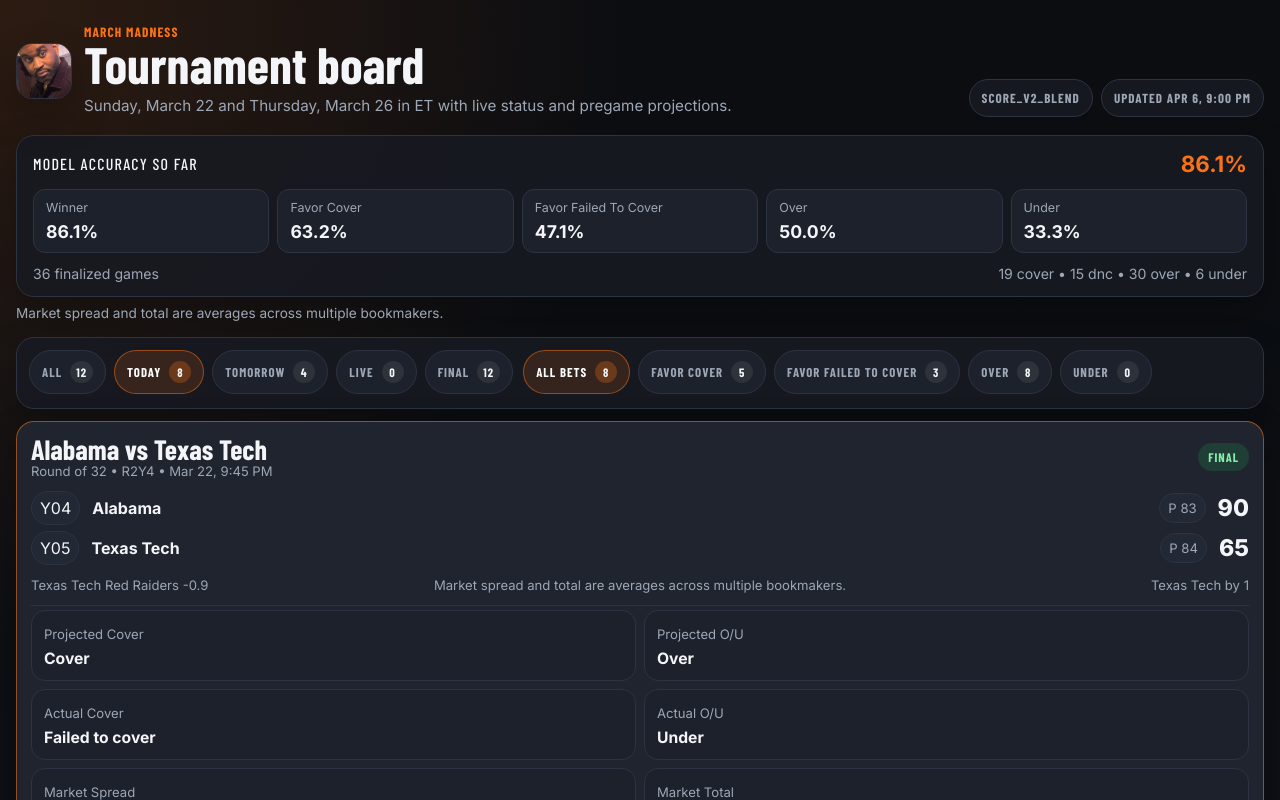
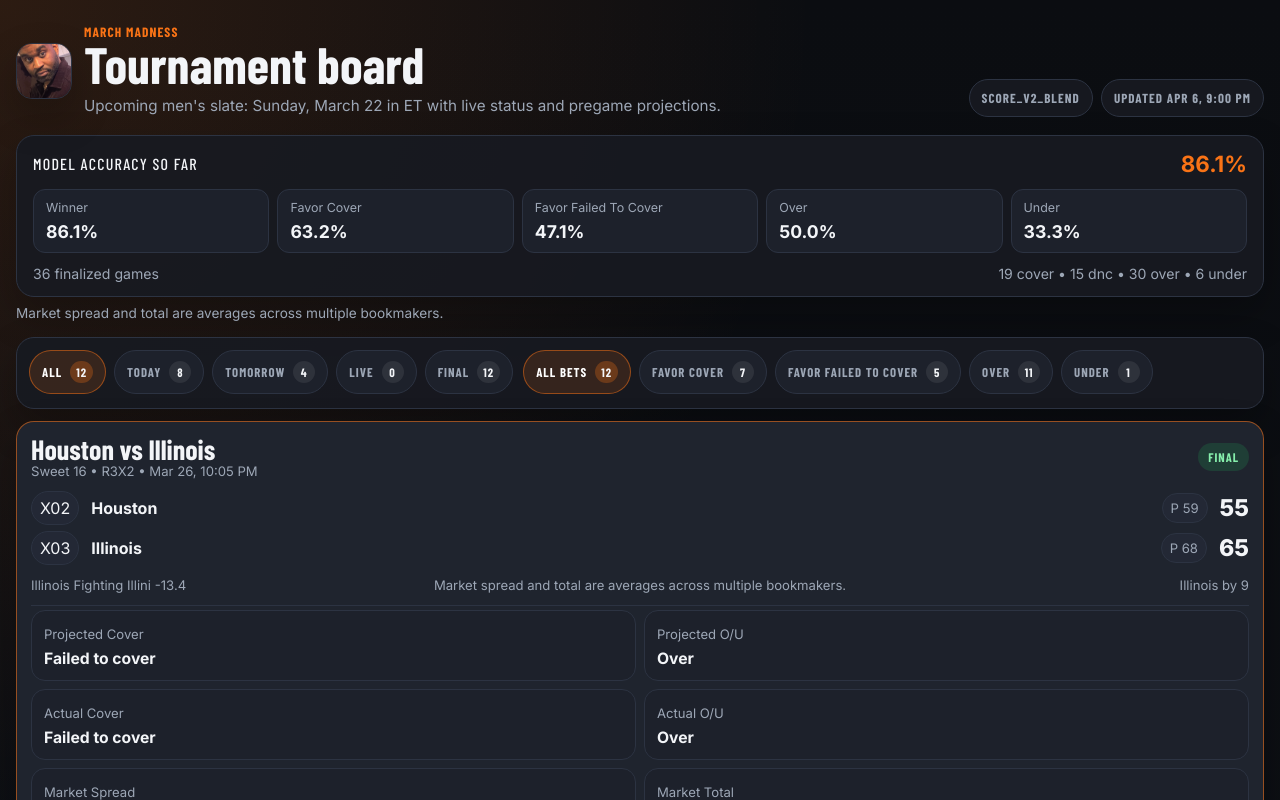
Before and after one commit to Jrosero21/degens, a React (Vite) app: page / in a window 1280 px wide. Shown: the top 800 px of the page. Built offline with nearby package versions, Linux system fonts and the light colour scheme; no server answers.

Commit message:
Fix literal today filter on board

```diff
--- a/src/App.jsx
+++ b/src/App.jsx
@@ -165,10 +165,16 @@
   return primaryDate;
 }
 
+function pickUpcomingSlateDate(games) {
+  const today = dateKeyWithOffset(0);
+  const datedGames = Array.from(new Set(games.map((game) => game.gameDate).filter(Boolean))).sort();
+  return datedGames.find((date) => date >= today) ?? datedGames.at(-1) ?? today;
+}
+
 function App() {
   const [board, setBoard] = useState(null);
   const [selectedGameId, setSelectedGameId] = useState(null);
-  const [filterMode, setFilterMode] = useState("today");
+  const [filterMode, setFilterMode] = useState("all");
   const [betFilterMode, setBetFilterMode] = useState("all");
 
   useEffect(() => {
@@ -225,8 +231,10 @@
   }, []);
 
   const allGames = board?.games ?? [];
+  const literalTodayDate = useMemo(() => dateKeyWithOffset(0), []);
   const defaultSlateDate = useMemo(() => pickSlateDate(allGames), [allGames]);
   const alternateSlateDate = useMemo(() => pickAlternateSlateDate(allGames, defaultSlateDate), [allGames, defaultSlateDate]);
+  const upcomingSlateDate = useMemo(() => pickUpcomingSlateDate(allGames), [allGames]);
   const focusDates = useMemo(() => {
     return Array.from(new Set([defaultSlateDate, alternateSlateDate].filter(Boolean)));
   }, [alternateSlateDate, defaultSlateDate]);
@@ -236,8 +244,8 @@
   }, [allGames, focusDates]);
 
   const todayGames = useMemo(() => {
-    return focusGames.filter((game) => game.gameDate === defaultSlateDate);
-  }, [defaultSlateDate, focusGames]);
+    return allGames.filter((game) => game.gameDate === literalTodayDate);
+  }, [allGames, literalTodayDate]);
 
   const tomorrowGames = useMemo(() => {
     if (!alternateSlateDate || alternateSlateDate === defaultSlateDate) {
@@ -319,11 +327,11 @@
         <header className="topbar">
           <div className="topbar-brand">
             <img className="topbar-logo" src="/delly.png" alt="Delly" />
-            <div>
+              <div>
               <div className="eyebrow">March Madness</div>
               <h1>Tournament board</h1>
               <p>
-                {formatDateLabel(defaultSlateDate)} and {formatDateLabel(alternateSlateDate)} in ET with live status and pregame projections.
+                Upcoming men&apos;s slate: {formatDateLabel(upcomingSlateDate)} in ET with live status and pregame projections.
               </p>
             </div>
           </div>
```
